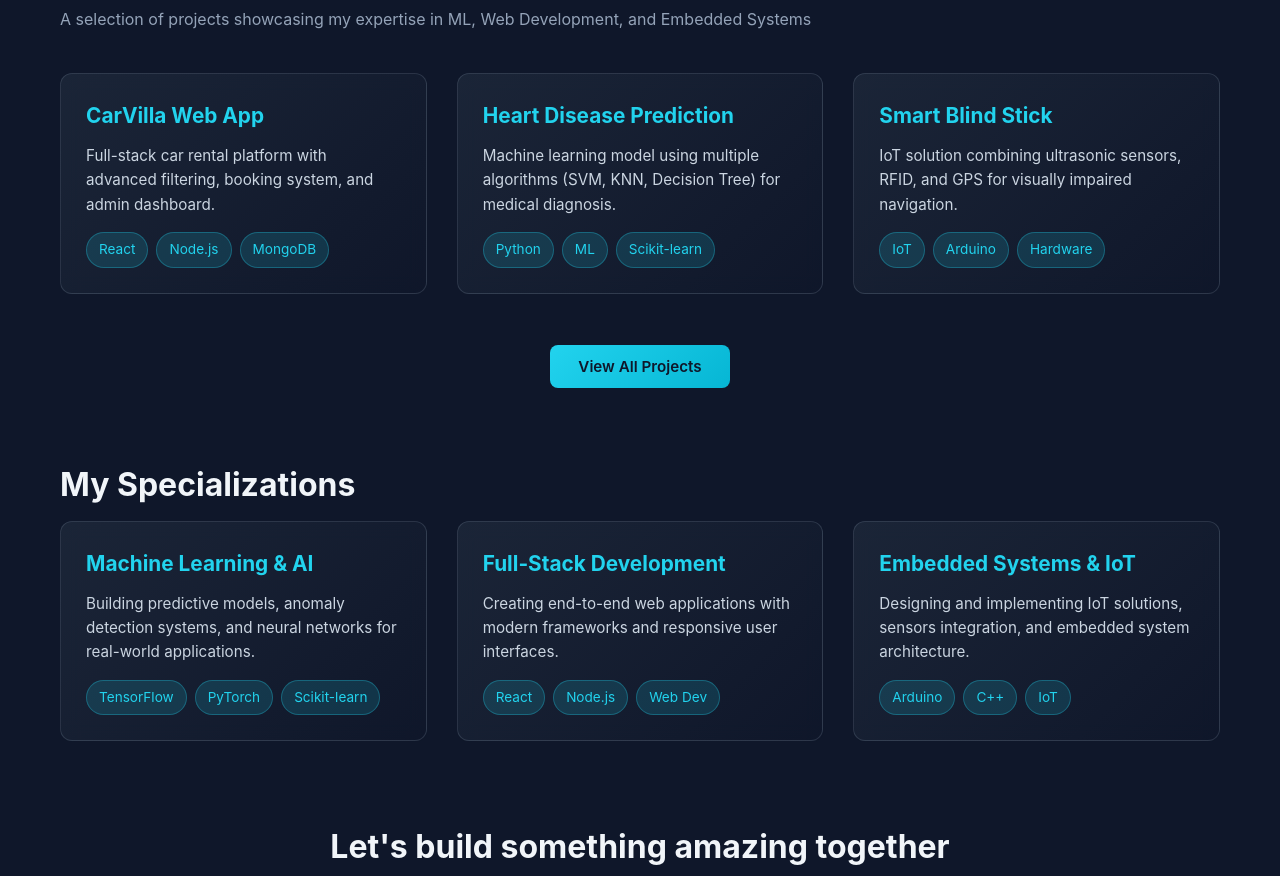
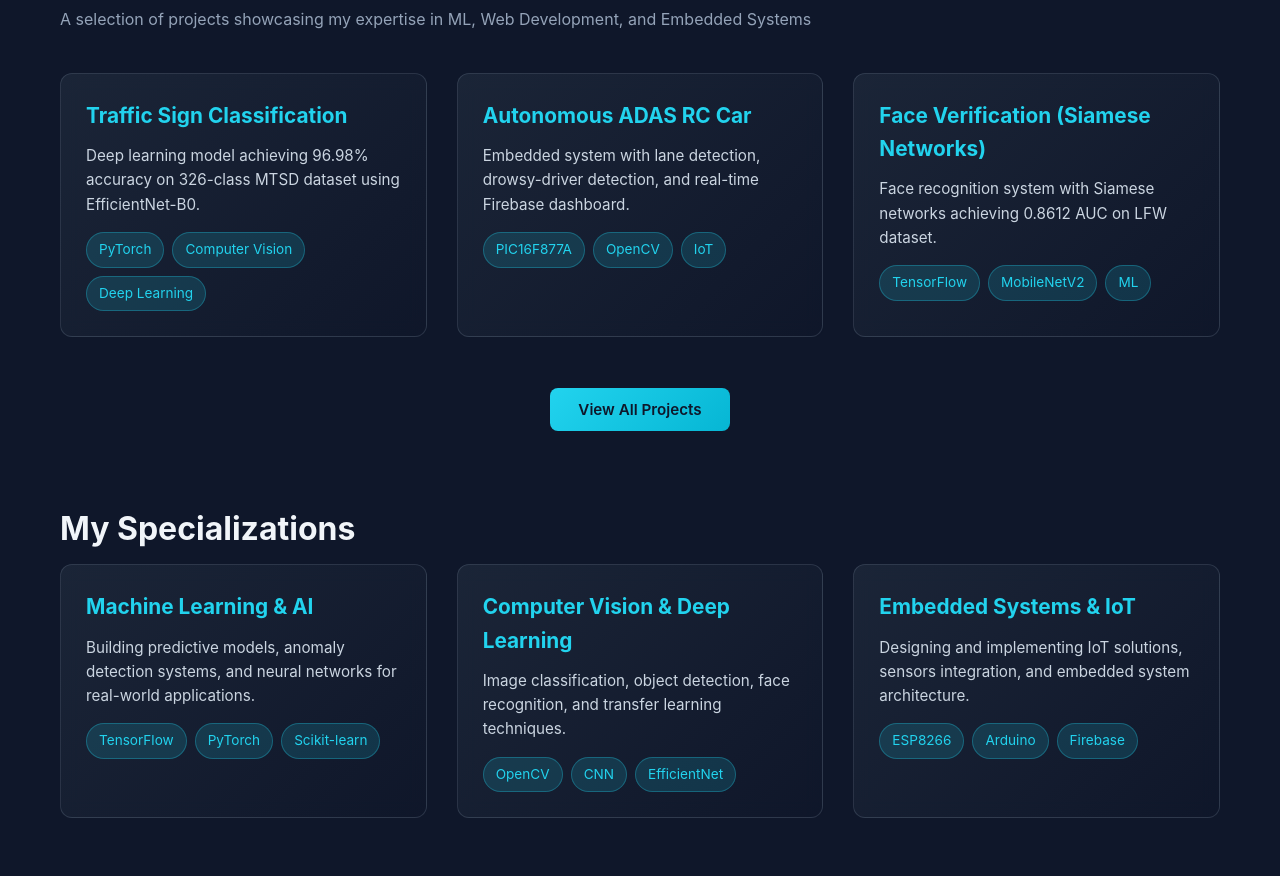
Before and after one commit to A7medSala71/AhmedSalah.github.io, a plain HTML site: page index.html in a window 1280 px wide. Shown: the part 1005-1881 px from the top of the page. Drawn offline with Linux system fonts and the light colour scheme; a script that the page names is missing.

Commit message:
Fix resume download link and update featured projects with latest work

```diff
--- a/index.html
+++ b/index.html
@@ -25,11 +25,11 @@
     <div class="container" style="display: contents;">
       <div class="hero-content">
         <h1>Crafting intelligent <span class="highlight">solutions</span> through code and AI.</h1>
-        <p class="subtitle">I'm a Computer Engineering student specializing in Machine Learning, AI, and Full-Stack Development. I build predictive models, web applications, and IoT solutions that solve real-world problems.</p>
+        <p class="subtitle">I'm a Computer Engineering student specializing in Machine Learning, AI, and Full-Stack Development. I build predictive models, web applications, and IoT solutions that[...]
         <p class="tagline">Currently exploring opportunities in ML/AI research and full-stack engineering.</p>
 
         <div class="quick-links">
-          <a href="./assets/Ali_Kareem_resume.pdf" download class="btn btn-primary">Download Resume</a>
+          <a href="https://drive.google.com/uc?export=download&id=1A1VND-ngJ1MoRCK3MmwEmYrYAMbUNBEX" download class="btn btn-primary">Download Resume</a>
           <a href="contact.html" class="btn btn-secondary">Get In Touch</a>
         </div>
       </div>
@@ -59,32 +59,32 @@
 
       <div class="featured-grid">
         <div class="project-card">
-          <h3>CarVilla Web App</h3>
-          <p>Full-stack car rental platform with advanced filtering, booking system, and admin dashboard.</p>
+          <h3>Traffic Sign Classification</h3>
+          <p>Deep learning model achieving 96.98% accuracy on 326-class MTSD dataset using EfficientNet-B0.</p>
           <div class="project-tags">
-            <span class="tag">React</span>
-            <span class="tag">Node.js</span>
-            <span class="tag">MongoDB</span>
+            <span class="tag">PyTorch</span>
+            <span class="tag">Computer Vision</span>
+            <span class="tag">Deep Learning</span>
           </div>
         </div>
 
         <div class="project-card">
-          <h3>Heart Disease Prediction</h3>
-          <p>Machine learning model using multiple algorithms (SVM, KNN, Decision Tree) for medical diagnosis.</p>
+          <h3>Autonomous ADAS RC Car</h3>
+          <p>Embedded system with lane detection, drowsy-driver detection, and real-time Firebase dashboard.</p>
           <div class="project-tags">
-            <span class="tag">Python</span>
-            <span class="tag">ML</span>
-            <span class="tag">Scikit-learn</span>
+            <span class="tag">PIC16F877A</span>
+            <span class="tag">OpenCV</span>
+            <span class="tag">IoT</span>
           </div>
         </div>
 
         <div class="project-card">
-          <h3>Smart Blind Stick</h3>
-          <p>IoT solution combining ultrasonic sensors, RFID, and GPS for visually impaired navigation.</p>
+          <h3>Face Verification (Siamese Networks)</h3>
+          <p>Face recognition system with Siamese networks achieving 0.8612 AUC on LFW dataset.</p>
           <div class="project-tags">
-            <span class="tag">IoT</span>
-            <span class="tag">Arduino</span>
-            <span class="tag">Hardware</span>
+            <span class="tag">TensorFlow</span>
+            <span class="tag">MobileNetV2</span>
+            <span class="tag">ML</span>
           </div>
         </div>
       </div>
@@ -112,12 +112,12 @@
         </div>
 
         <div class="project-card">
-          <h3>Full-Stack Development</h3>
-          <p>Creating end-to-end web applications with modern frameworks and responsive user interfaces.</p>
+          <h3>Computer Vision & Deep Learning</h3>
+          <p>Image classification, object detection, face recognition, and transfer learning techniques.</p>
           <div class="project-tags">
-            <span class="tag">React</span>
-            <span class="tag">Node.js</span>
-            <span class="tag">Web Dev</span>
+            <span class="tag">OpenCV</span>
+            <span class="tag">CNN</span>
+            <span class="tag">EfficientNet</span>
           </div>
         </div>
 
@@ -125,9 +125,9 @@
           <h3>Embedded Systems & IoT</h3>
           <p>Designing and implementing IoT solutions, sensors integration, and embedded system architecture.</p>
           <div class="project-tags">
+            <span class="tag">ESP8266</span>
             <span class="tag">Arduino</span>
-            <span class="tag">C++</span>
-            <span class="tag">IoT</span>
+            <span class="tag">Firebase</span>
           </div>
         </div>
       </div>
```
